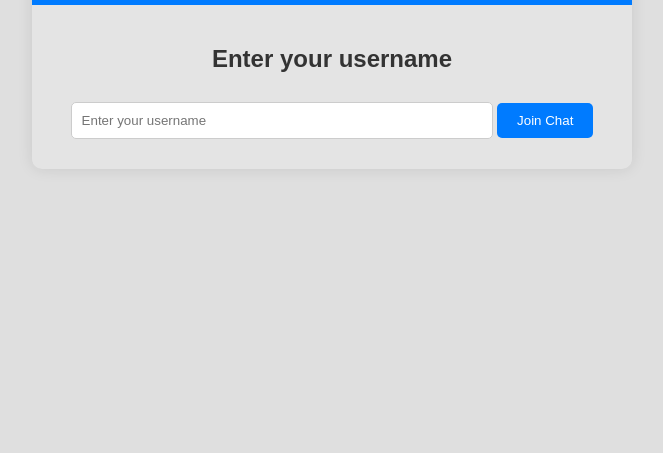
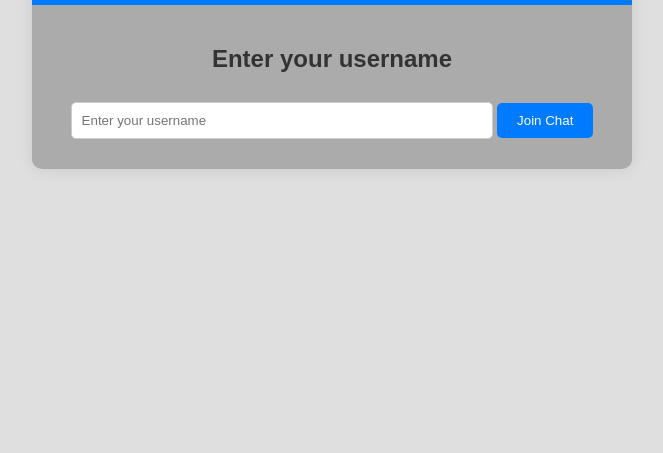
Before and after one commit to ch4rlzs/ChizledChat, a website: page public/index.html in a window 1280 px wide. Shown: the part 347-800 px from the top of the page, without its empty margins (308-971 px from the left). Drawn offline with nearby package versions, Linux system fonts and the light colour scheme; no server answers.

Commit message:
Update style.css

```diff
--- a/public/style.css
+++ b/public/style.css
@@ -14,7 +14,7 @@ body {
   .container {
     width: 100%;
     max-width: 600px;
-    background-color: rgba(255, 255, 255, 0.15); /* Slightly transparent white */
+    background-color: rgba(54, 52, 52, 0.301); /* Slightly transparent white */
     box-shadow: 0px 0px 15px rgba(0, 0, 0, 0.1);
     border-radius: 10px;
     overflow: hidden;
```
